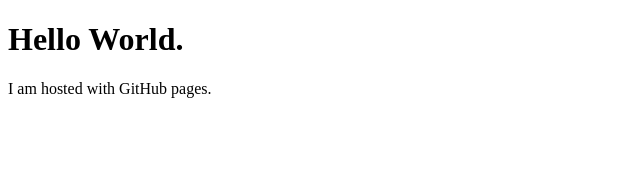
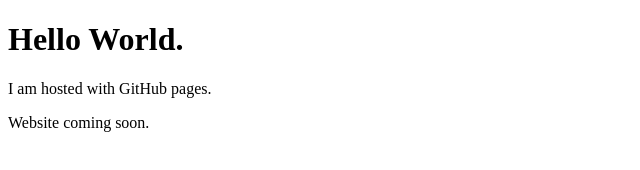
Before and after one commit to khackethal/test, a plain HTML site: page index.html in a window 1280 px wide. Shown: the whole page, without its empty margins (0-640 px from the left). Drawn offline with Linux system fonts and the light colour scheme.

Commit message:
Update index.html

```diff
--- a/index.html
+++ b/index.html
@@ -8,6 +8,7 @@
   <body>
     <h1>Hello World.</h1>
     <p>I am hosted with GitHub pages.</p>
+    <p>Website coming soon. </p>
   </body>
 
 </html>
```
